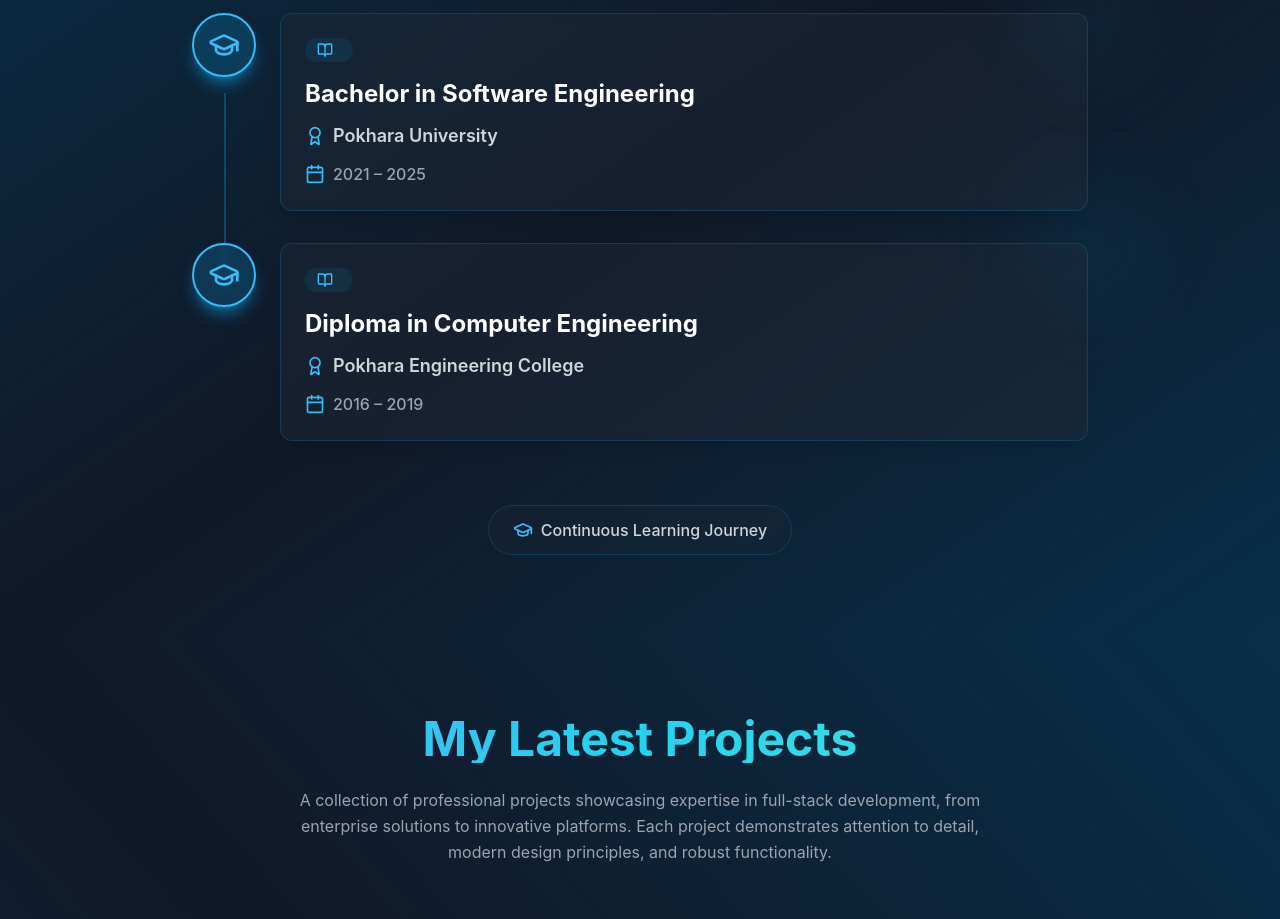
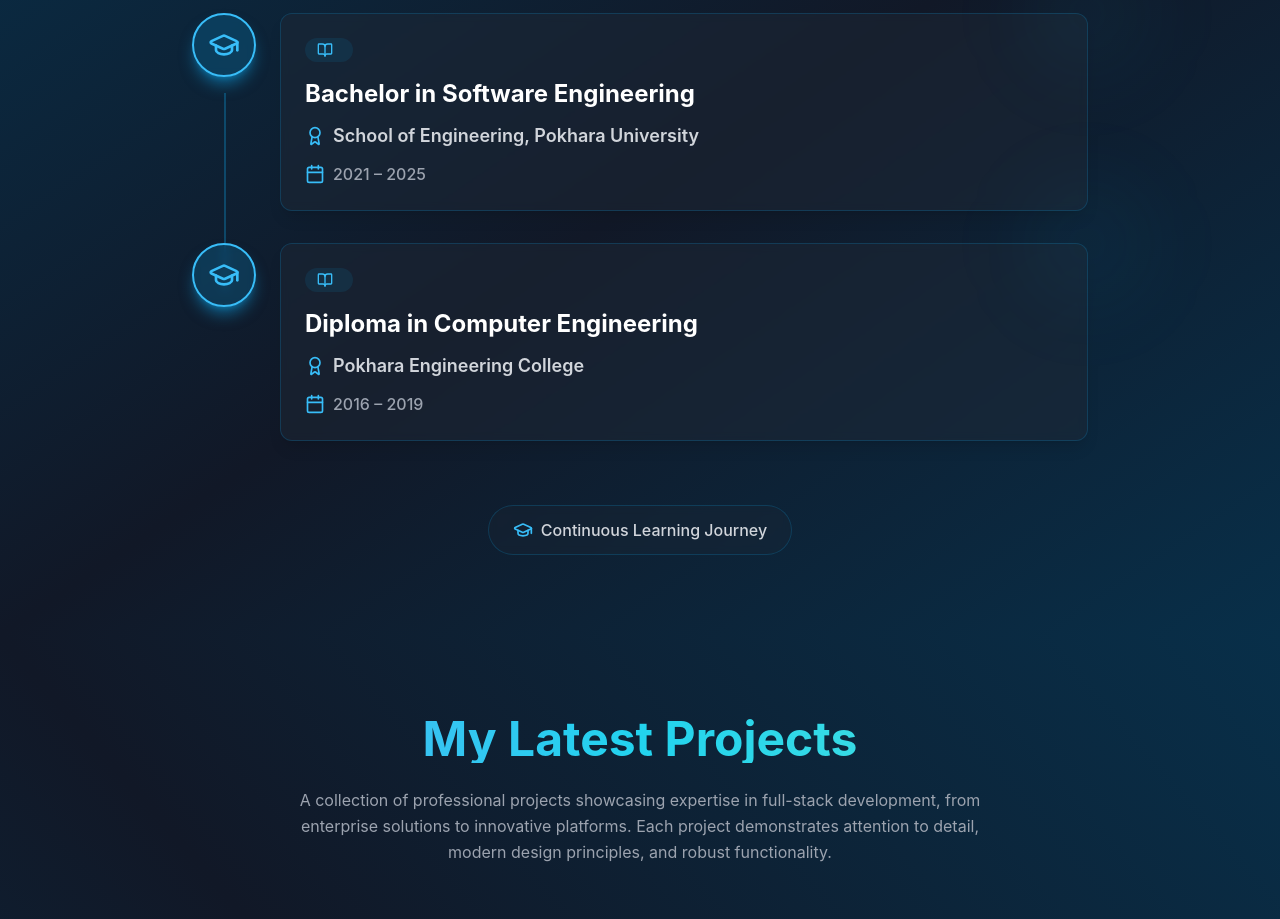
Before and after one commit to shikharbahikmagar/new_portfolio, a React (Vite) app: page / in a window 1280 px wide. Shown: the part 3660-4579 px from the top of the page. Built offline with nearby package versions, Linux system fonts and the light colour scheme.

Commit message:
fix: education

```diff
--- a/src/components/Education.jsx
+++ b/src/components/Education.jsx
@@ -5,7 +5,7 @@ const Education = () => {
   const education = [
     {
       degree: "Bachelor in Software Engineering",
-      institution: "Pokhara University",
+      institution: "School of Engineering, Pokhara University",
       year: "2021 – 2025"
     },
     {
```
